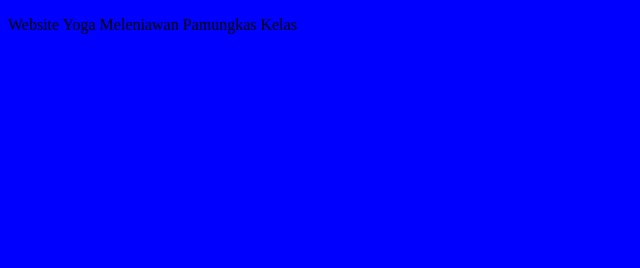
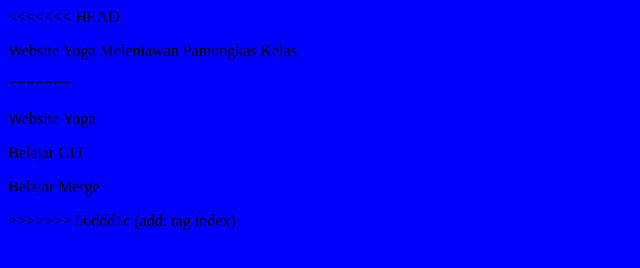
Before and after one commit to MSIB-MIKTI-Fullstack/belajar-git, a plain HTML site: page yoga/index.html in a window 1280 px wide. Shown: the whole page, without its empty margins (0-640 px from the left). Drawn offline with Linux system fonts and the light colour scheme.

```diff
--- a/yoga/index.html
+++ b/yoga/index.html
@@ -9,7 +9,13 @@
 </head>
 
 <body>
+<<<<<<< HEAD
     <p>Website Yoga Meleniawan Pamungkas Kelas</p>
+=======
+    <p>Website Yoga</p>
+    <p>Belajar GIT</p>
+    <p>Belajar Merge</p>
+>>>>>>> 56ddd1c (add: tag index)
 </body>
 
 </html>
```
